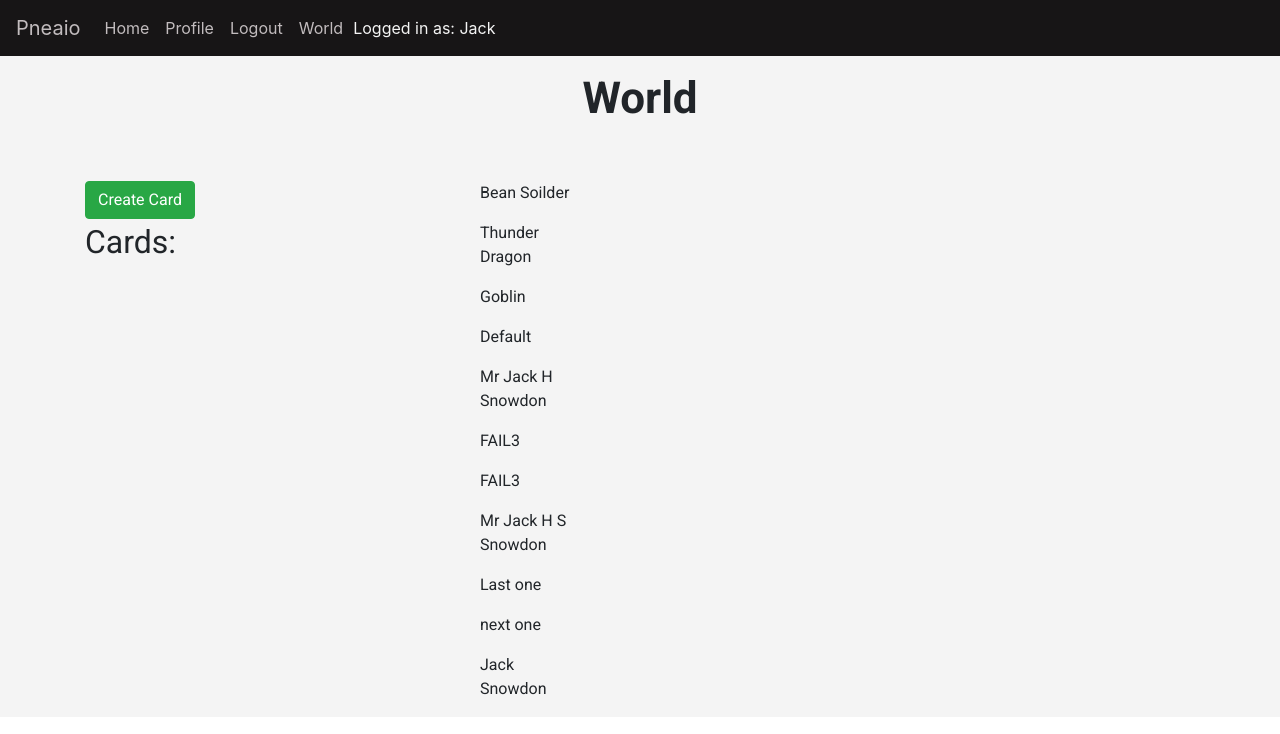
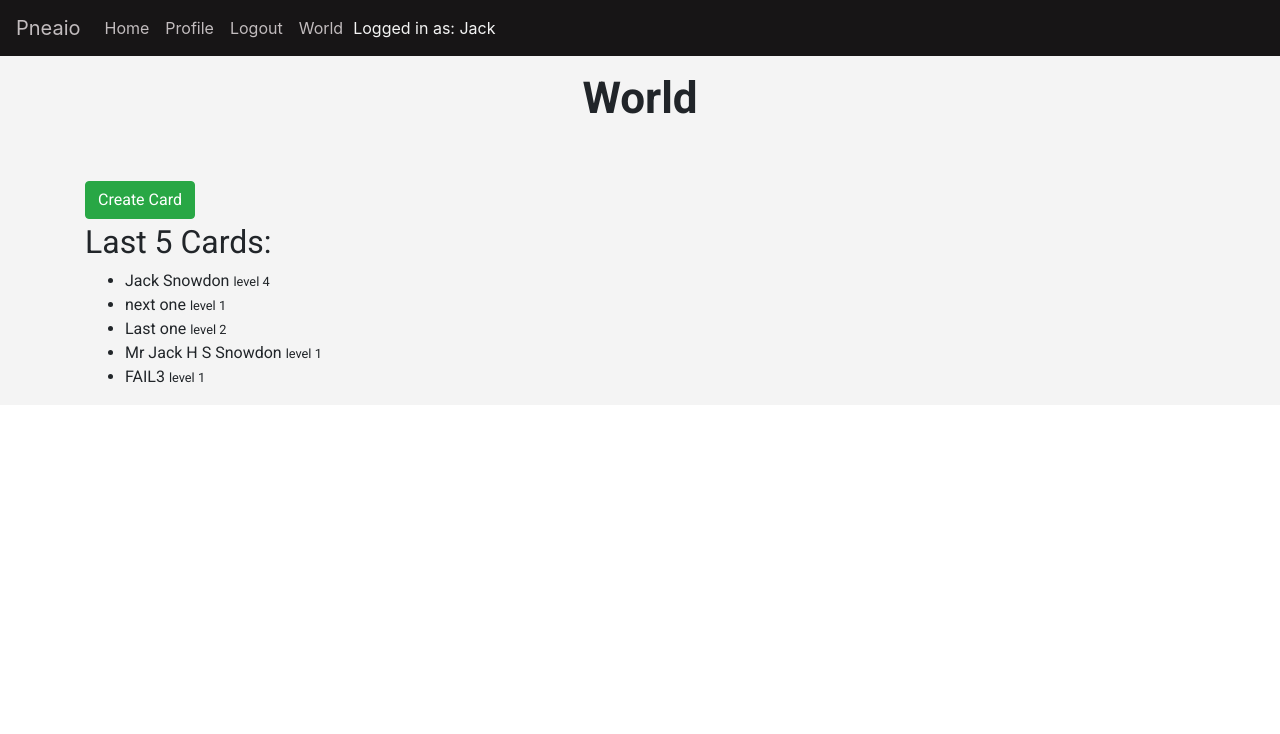
Before and after one commit to JackSnowdon/Pneaio, a Django app: page /world/world_index/ in a window 1280 px wide. Shown: the top 734 px of the page. Run offline with Django 3.2, Linux system fonts and the light colour scheme; a user stored in the database is signed in; data comes from the database, SQL or seed files in the repository; both versions use the stored data as it was after the commit; parts of the project's set-up code (start-up, migrations or seed data) failed here and were passed over; some libraries are stand-ins or nearby versions.

Commit message:
created card-limiter function

```diff
--- a/world/models.py
+++ b/world/models.py
@@ -6,7 +6,7 @@ from accounts.models import Profile
 
 class Card(models.Model):
     name = models.CharField(max_length=255)
-    level = models.PositiveIntegerField(validators=[MinValueValidator(0), MaxValueValidator(10)], default=0)
+    level = models.PositiveIntegerField(validators=[MinValueValidator(1), MaxValueValidator(10)], default=0)
     attack = models.PositiveIntegerField(validators=[MinValueValidator(0), MaxValueValidator(10000)], default=0)
     defense = models.PositiveIntegerField(validators=[MinValueValidator(0), MaxValueValidator(10000)], default=0)
     speed = models.PositiveIntegerField(validators=[MinValueValidator(0), MaxValueValidator(10000)], default=0)
--- a/world/templates/world_index.html
+++ b/world/templates/world_index.html
@@ -12,14 +12,12 @@
     <div class="row">
         <div class="col-4">
             <a href="{% url 'create_card' %}" role="button" class="btn btn-success mb-1" aria-disabled="false">Create Card</a>
-            <h2>Cards:</h2>
-        </div>
-        <div class="col-8">
-            {% for card in cards %}
-            <div class="col-2">
-                <p>{{ card.name }}</p>
-            </div>
-            {% endfor %}
+            <h2>Last 5 Cards:</h2>
+            <ul>
+                {% for card in cards %}
+                <li>{{ card.name }} <span class="small">level {{ card.level }}</span></li>
+                {% endfor %}
+            </ul>
         </div>
     </div>
 </section>
--- a/world/views.py
+++ b/world/views.py
@@ -8,8 +8,7 @@ from .forms import *
 
 @login_required
 def world_index(request):
-    cards = Card.objects.all()
-    print(cards)
+    cards = Card.objects.order_by('-id')[:5]
     return render(request, "world_index.html", {"cards": cards})
 
 
@@ -20,9 +19,22 @@ def create_card(request):
         if card_form.is_valid():
             form = card_form.save(commit=False)
             form.created_by = request.user.profile
-            form.save()
-            messages.error(request, "Started {0}".format(form.name), extra_tags="alert")
-            return redirect("world_index")
+            if card_limiter(request, form):
+                form.save()
+                messages.error(request, "Created {0}".format(form.name), extra_tags="alert")
+                return redirect("world_index")
     else:
         card_form = NewCardForm()
     return render(request, "create_card.html", {"card_form": card_form})
+
+
+# Card Helper Functions
+
+def card_limiter(r, card):
+    point_limit = card.level * 1750
+    point_total = card.attack + card.defense + card.speed
+    if point_total <= point_limit:
+        return True
+    else:
+        messages.error(r, f"Point Total ({point_total}) Exceeds Limit ({point_limit})", extra_tags="alert")
+        return False
```
Also changed, not shown: db.sqlite3, world/migrations/0002_auto_20200818_1602.py (added).
